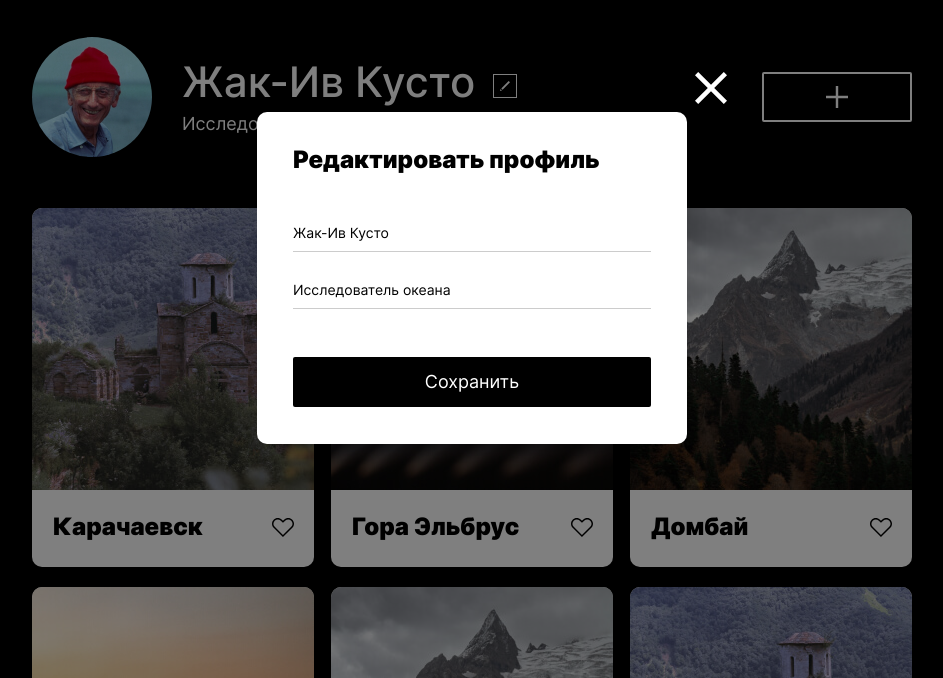
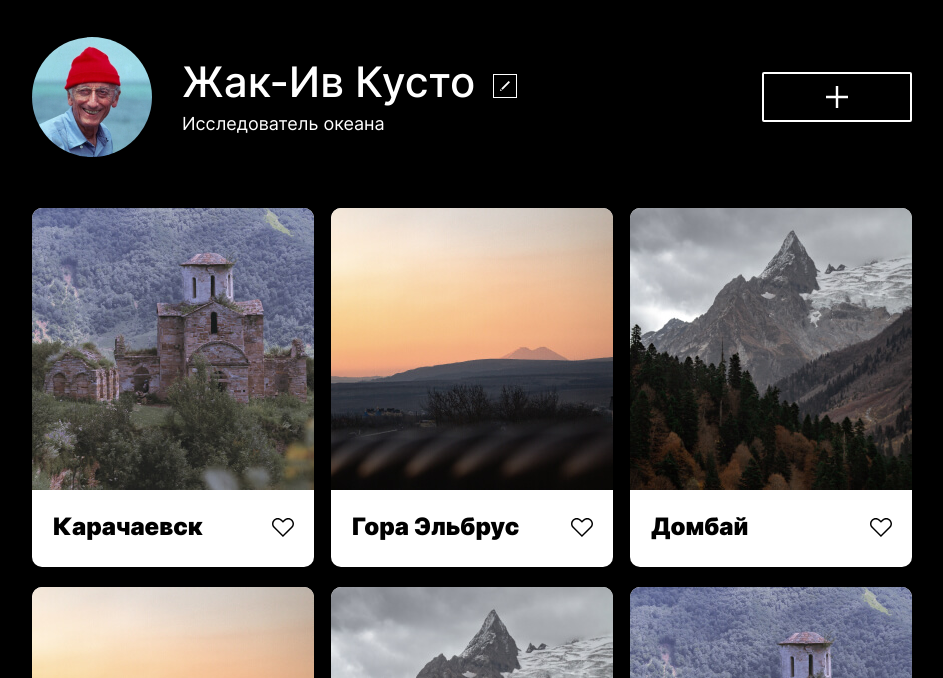
Before and after one commit to tyazhelomov/mesto-project-tya, a plain HTML site: page index.html in a window 1280 px wide. Shown: the part 122-800 px from the top of the page, without its empty margins (168-1111 px from the left). Drawn offline with Linux system fonts and the light colour scheme.

Commit message:
Project mesto done

```diff
--- a/blocks/profile/__edit-profile-button/profile__edit-profile-button.css
+++ b/blocks/profile/__edit-profile-button/profile__edit-profile-button.css
@@ -1,5 +1,9 @@
 .profile__edit-profile-button {
   background: url(../../../images/edit-button.svg);
+  background-position: right bottom;
+  background-repeat: no-repeat;
+  background-size: 100%;
+  padding: 0;
   border: 0;
   margin-left: 18px;
   margin-top: 15px;
--- a/index.html
+++ b/index.html
@@ -70,7 +70,7 @@
       <p class="footer__copyright">&copy; 2020 Mesto Russia</p>
     </div>
   </footer>
-  <div class="popup popup_opened">
+  <div class="popup">
     <div class="popup__container">
       <button type="button" class="popup__close"></button>
       <h2 class="popup__header">Редактировать профиль</h2>
```
Also changed, not shown: 1 other file.
